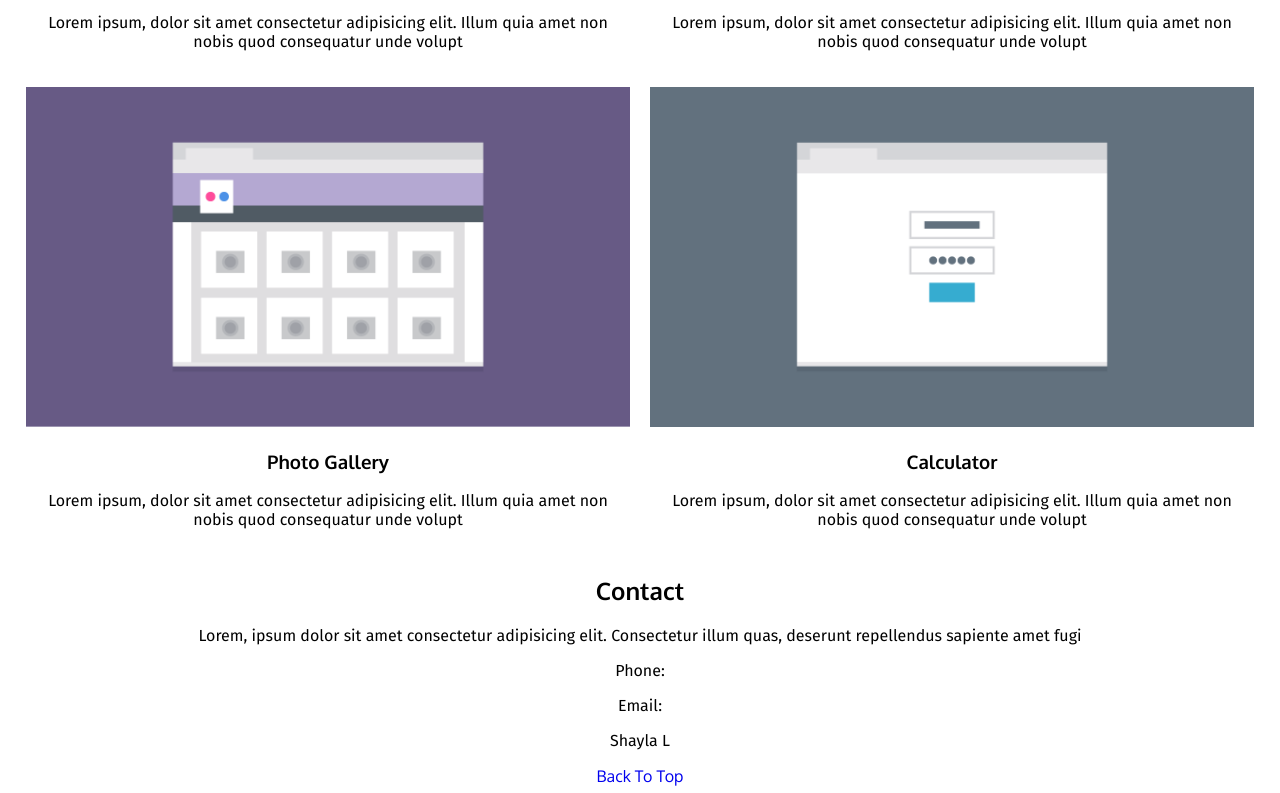
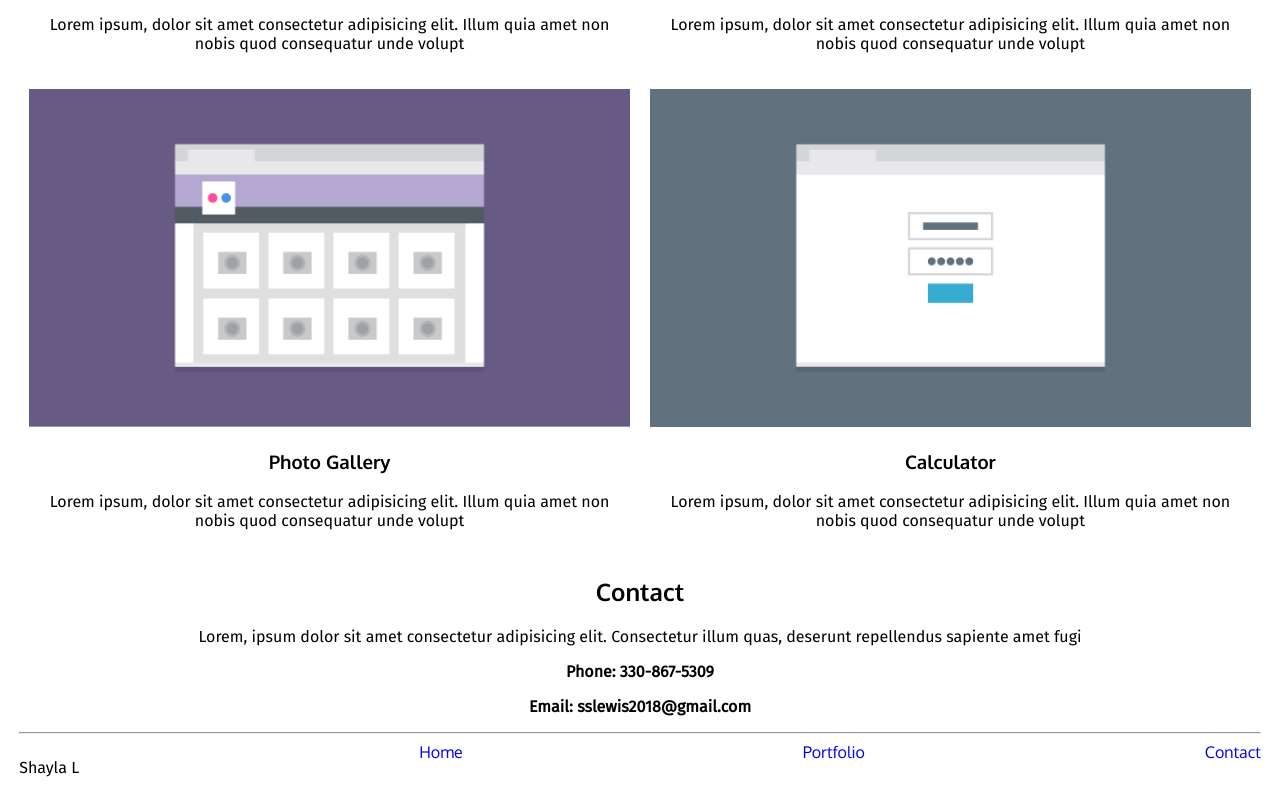
Before and after one commit to shaylalewis/Mobile-first-layout, a plain HTML site: page responsive_layout_v1/responsive_layout_v1/index.html in a window 1280 px wide. Shown: the part 1507-2300 px from the top of the page. Drawn offline with Linux system fonts and the light colour scheme.

Commit message:
Second break
I worked on the second break for my layout. Added some more css

```diff
--- a/responsive_layout_v1/responsive_layout_v1/css/style.css
+++ b/responsive_layout_v1/responsive_layout_v1/css/style.css
@@ -9,7 +9,7 @@
 body {
     font-family: 'Oxygen', sans-serif;
     margin: 0;
-    padding: 0 1rem;
+    padding: 0 1.2rem;
 }
 
 a {
@@ -37,9 +37,13 @@ nav {
     justify-content: center;
 }
 
+nav ul {
+    width: 100%;
+}
+
 nav li {
     margin-bottom: 1rem;
-    border: 1px solid palegreen;
+    border: 2px solid palegreen;
     border-radius: 12px;
 }
 
@@ -59,6 +63,15 @@ header {
 
 body {
     text-align: center;
+}
+
+.second-foot {
+    display: flex;
+    justify-content: space-between;
+}
+
+.hide {
+    display: none;
 }
 
 
@@ -87,6 +100,12 @@ ul {
         width: 50%;
         padding: 10px;
     }
+    .topper {
+        display: none;
+    }
+    .hide {
+        display: flex;
+    }
 }
 
 @media (min-width: 1024px) {}
--- a/responsive_layout_v1/responsive_layout_v1/index.html
+++ b/responsive_layout_v1/responsive_layout_v1/index.html
@@ -66,10 +66,16 @@
     <footer>
         <h2 id="contact">Contact</h2>
         <p>Lorem, ipsum dolor sit amet consectetur adipisicing elit. Consectetur illum quas, deserunt repellendus sapiente amet fugi</p>
-        <p>Phone:</p>
-        <p>Email:</p>
-        <p>Shayla L</p>
-        <a href=”top”>Back To Top</a>
+        <p><strong>Phone: 330-867-5309</strong></p>
+        <p><strong>Email: sslewis2018@gmail.com</strong></p>
+        <hr>
+        <div class="second-foot">
+            <p class="hide1">Shayla L</p>
+            <a class="topper" href=”top”>Back To Top</a>
+            <a class="hide" href="#home">Home</a>
+            <a class="hide" href="#portfolio">Portfolio</a>
+            <a class="hide" href="#contact">Contact</a>
+        </div>
     </footer>
 </body>
 
```
